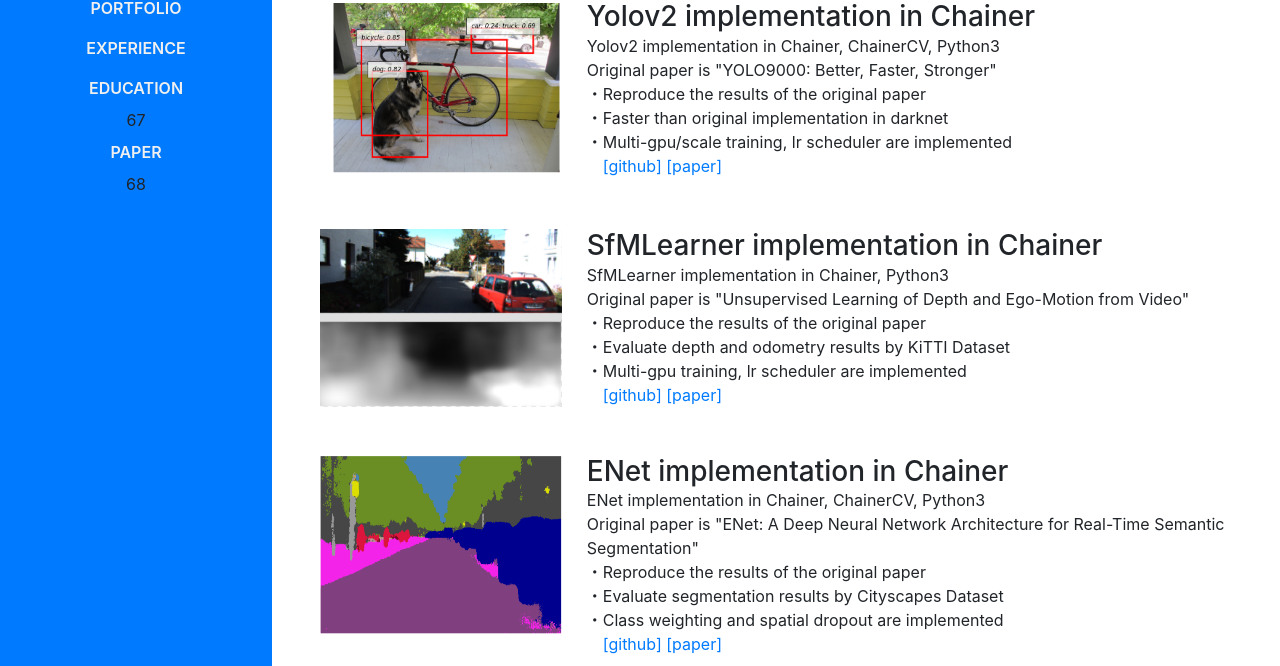
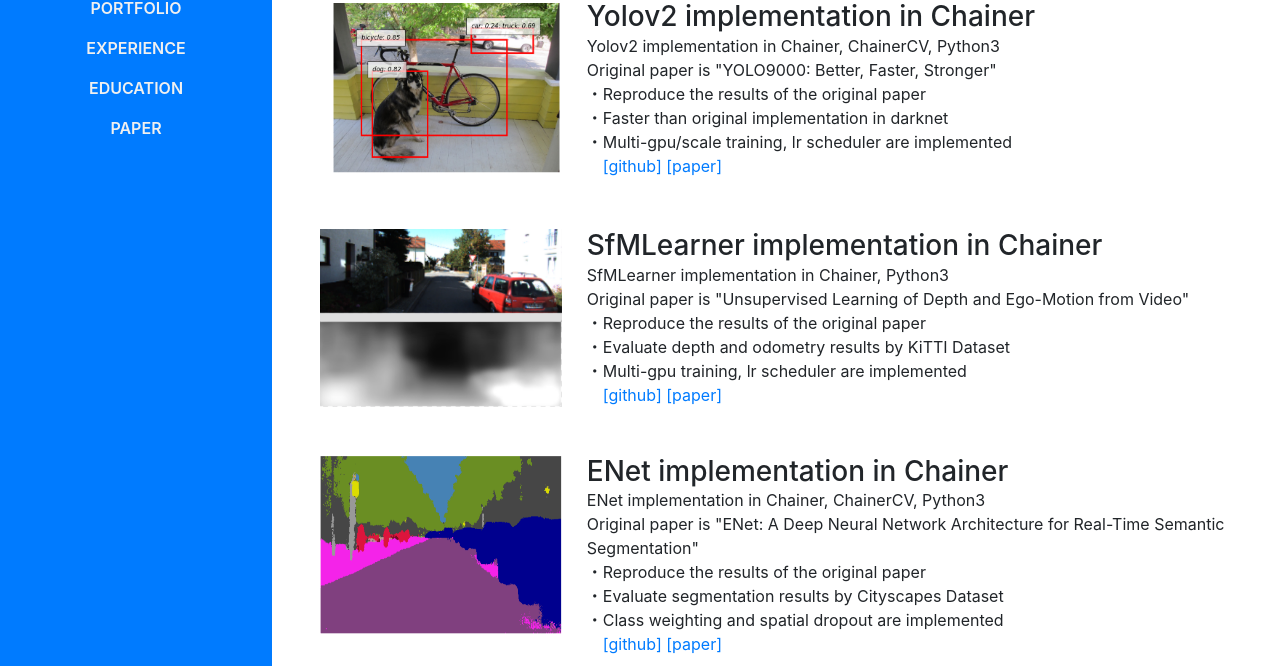
Before and after one commit to yukitsuji/homepage, a website with bundled scripts: page index.html in a window 1280 px wide. Shown: the part 134-800 px from the top of the page. Built offline with nearby package versions, Linux system fonts and the light colour scheme; a web font is replaced by a local one.

Commit message:
Remove truth

```diff
--- a/index.html
+++ b/index.html
@@ -67,8 +67,8 @@
             <a class="nav-link js-scroll-trigger" style="color:#f0f0f0" href="#education">Education</a>
           </li>
           <li class="nav-item">
- 67             <a class="nav-link js-scroll-trigger" style="color:#f0f0f0" href="#paper">Paper</a>
- 68           </li>
+            <a class="nav-link js-scroll-trigger" style="color:#f0f0f0" href="#paper">Paper</a>
+          </li>
         </ul>
       </div>
     </nav>
```
